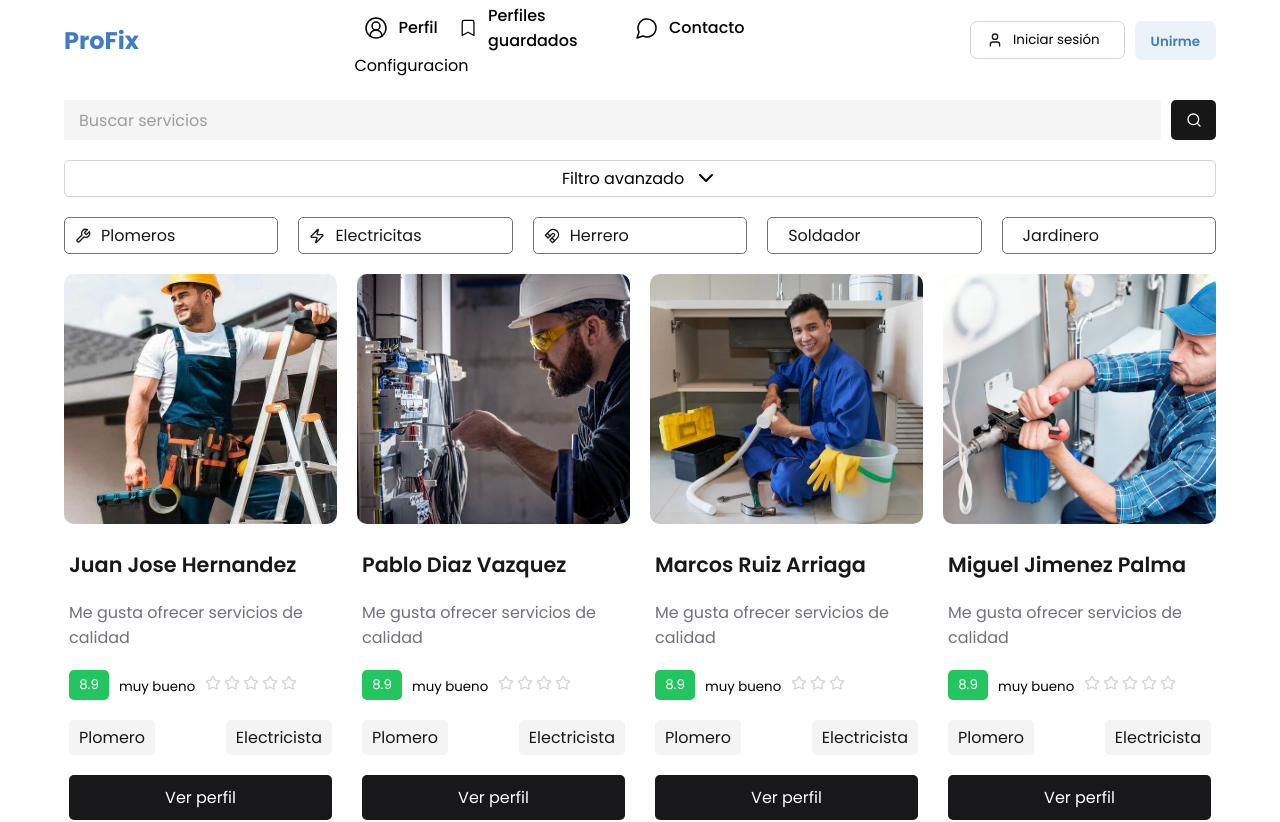
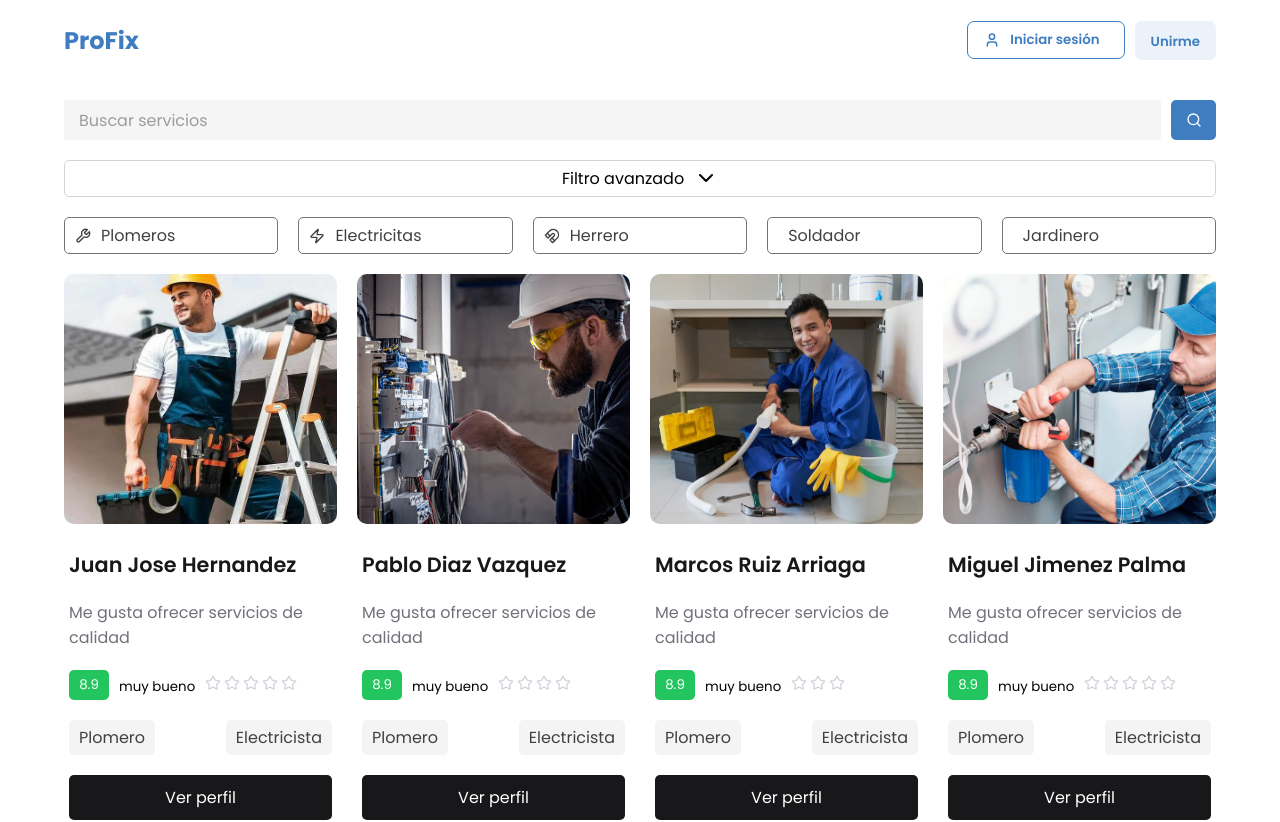
Before and after one commit to Luislopez1941/profix, a Next.js app: page /workers in a window 1280 px wide. Shown: the top 822 px of the page. Built offline with nearby package versions, Linux system fonts and the light colour scheme.

Commit message:
fix desing

```diff
--- a/src/app/globals.css
+++ b/src/app/globals.css
@@ -15,8 +15,8 @@
   --black-color-1: #737373;
   --black-color-2: #525252;
   --black-color-3: #404040;
-  --black-color-3: #262626;
-  --black-color-3: #171717;
+  --black-color-4: #262626;
+  --black-color-5: #171717;
 
   --input-color:#f5f5f5;
   --placeholder-color: #9c9c9c;
@@ -272,14 +272,25 @@ cursor: pointer;
 
 .select__container .select-btn {
 height: 40px;
-padding: 0 20px;
+padding: 0 15px;
 background: var(--input-color);
-color: var(--text-select-color);
+color: var(--placeholder-color);
 border-radius: 5px 5px 5px 5px;
-justify-content: space-between;
-color: var(--placeholder-color);
 
 }
+
+.select__container .select-btn > div {
+  display: flex;
+  width: 100%;
+  align-items: center;
+  justify-content: space-between;
+  color: var(--text-select-color);
+  border-radius: 5px 5px 5px 5px;
+  justify-content: space-between;
+  margin-left: 10px;
+
+
+  }
 
 
 .select__container_title  {
--- a/src/app/workers/page.css
+++ b/src/app/workers/page.css
@@ -67,7 +67,7 @@
     display: flex;
     justify-content: center;
     align-items: center;
-    background-color: var(--black-color-3);
+    background-color: var(--primary-color);
     color: var(--white-color);
     margin-left: 10px;
 }
--- a/src/components/Header.css
+++ b/src/components/Header.css
@@ -18,9 +18,10 @@
     align-items: center;
     height: 100%;
     width: 90%;
-    max-width: 1200px;
+    max-width: 1500px;
     margin: 0 auto;
   }
+
 
   .title {
     font-size: 1.5rem;
@@ -34,6 +35,7 @@
     align-items: center;
     justify-content: space-between;
     width: 400px;
+    display: none;
   }
 
   .nav__items {
@@ -89,16 +91,19 @@
     display: flex;
     align-items: center;
     justify-content: center;
-    border: 1px solid var(--white-color-3);
+    border: 1.5px solid var(--primary-color);
     padding: 8px 16px;
     border-radius: 7px;
     text-decoration: none;
     transition: background-color 0.3s ease;
+    color: var(--primary-color);
+    font-weight: 600;
   }
 
 
   .login__hero svg {
     margin-right: 10px;
+    color: var(--primary-color) !important;
   }
 
   /* .login__hero:hover {
--- a/src/components/Header.tsx
+++ b/src/components/Header.tsx
@@ -75,7 +75,8 @@ const Header = () => {
         </div>
         <div className='nav__account'>
           <Link href='/login' className='login__hero'>
-            <User style={{ width: '1rem', height: '1rem', color: '#171717'}} />
+            <User strokeWidth={2.25} style={{ width: '1rem', height: '1rem', color: '#171717'}} />
+
             <small className='text__login'>Iniciar sesión</small>
           </Link>
           <div className='btn__seller'>
```
Also changed, not shown: src/components/Home/LayoutMain.css (+32 -3 lines), src/components/Home/LayoutMain.tsx (+24 -14 lines), src/components/Home/Main.css (+5 -4 lines), src/components/Home/Main.tsx (+2 -33 lines).
